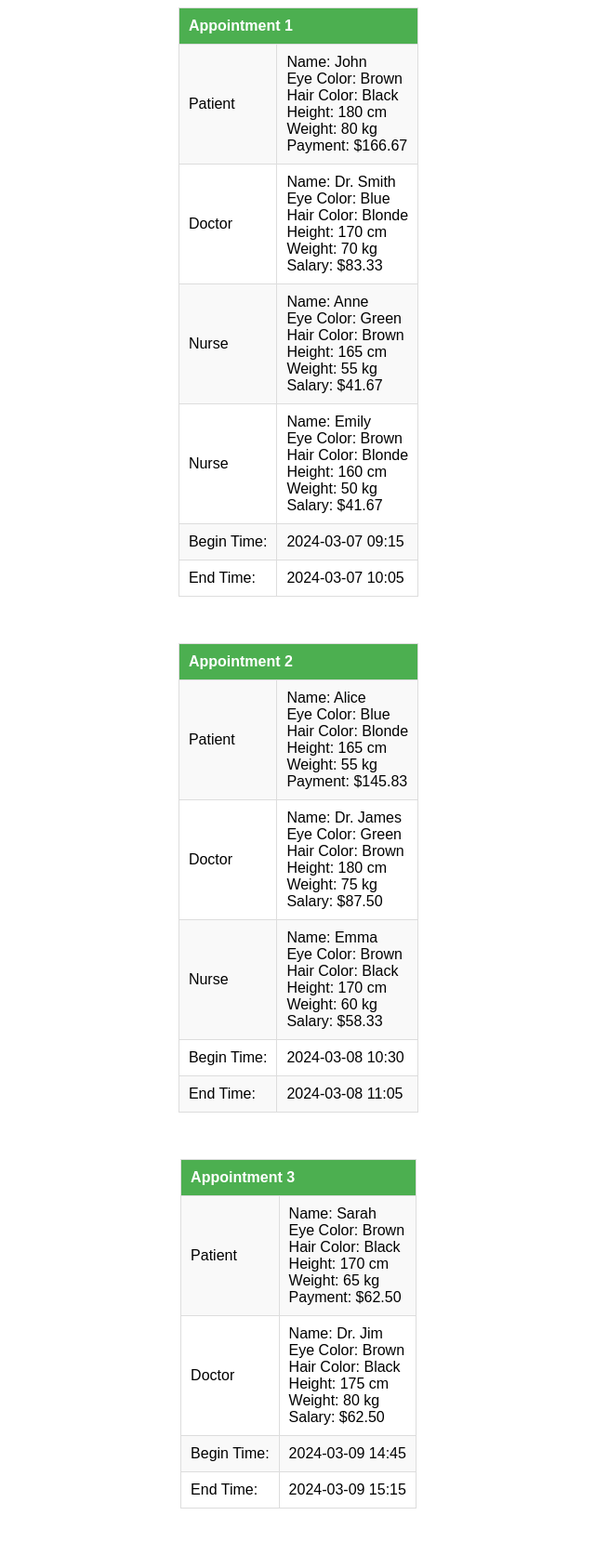
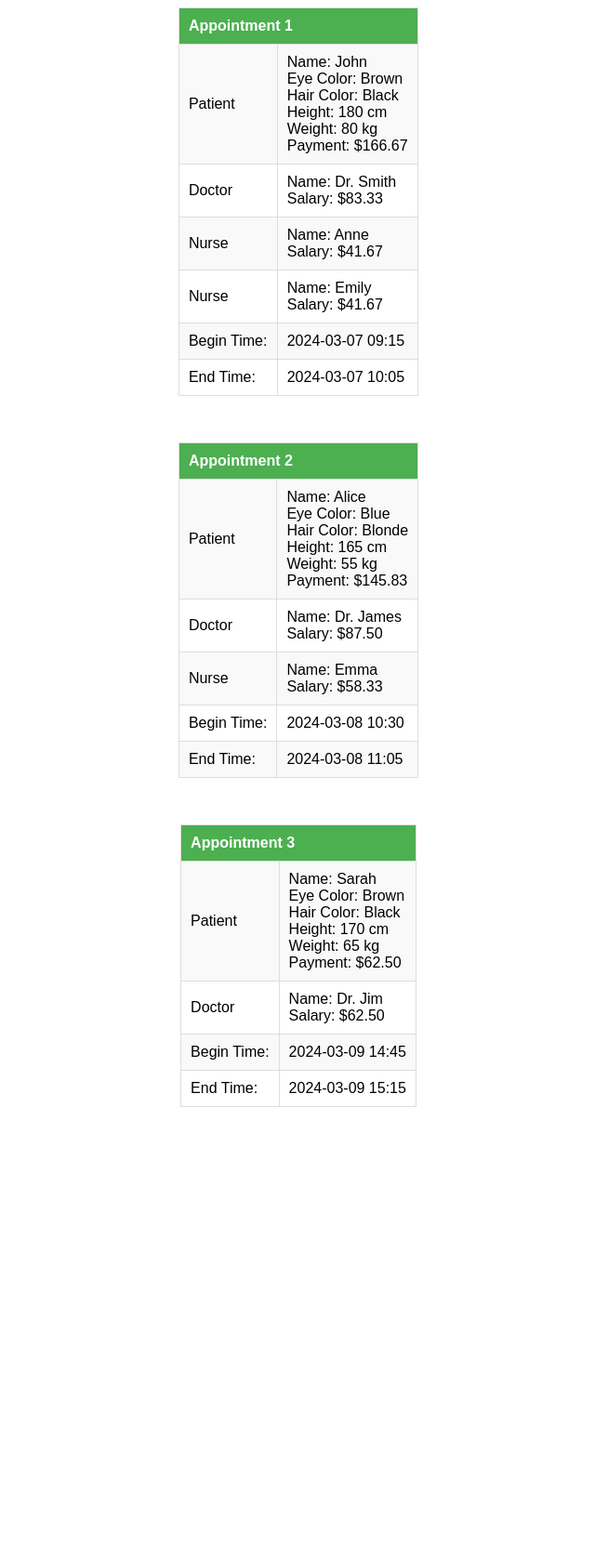
Before and after one commit to presleyouwerkerk/OOP, a PHP site: page /ziekenhuis.php in a window 1280 px wide. Shown: the whole page at 93% size, without its empty margins (319-959 px from the left). After the commit the page ends 1191 px from the top, so only its background shows below. Run offline with PHP 8.4, Linux system fonts and the light colour scheme.

Commit message:
Finished

```diff
--- a/ziekenhuis.php
+++ b/ziekenhuis.php
@@ -7,25 +7,41 @@ namespace Ziekenhuis;
 abstract class Person
 {
     private string $name;
-    private string $eyeColor;
-    private string $hairColor;
-    private float $height;
-    private float $weight;
     protected string $role;
 
-    public function __construct(string $name, string $eyeColor,
-    string $hairColor, float $height, float $weight)
+    public function __construct(string $name)
     {
         $this->name = $name;
-        $this->eyeColor = $eyeColor;
-        $this->hairColor = $hairColor;
-        $this->height = $height;
-        $this->weight = $weight;
     }
 
     public function getName(): string
     {
         return $this->name;
+    }
+
+    abstract public function setRole(string $role);
+
+    public function getRole(): string
+    {
+        return $this->role;
+    }
+}
+
+class Patient extends Person
+{
+    private string $eyeColor;
+    private string $hairColor;
+    private float $height;
+    private float $weight;
+
+    public function __construct(string $name, string $eyeColor,
+    string $hairColor, float $height, float $weight)
+    {
+        $this->eyeColor = $eyeColor;
+        $this->hairColor = $hairColor;
+        $this->height = $height;
+        $this->weight = $weight;
+        parent::__construct($name);
     }
 
     public function getEyeColor(): string
@@ -48,23 +64,6 @@ abstract class Person
         return $this->weight;
     }
 
-    abstract public function setRole(string $role);
-
-    public function getRole(): string
-    {
-        return $this->role;
-    }
-}
-
-class Patient extends Person
-{
-    public function __construct(string $name, string $eyeColor,
-    string $hairColor, float $height, float $weight)
-    {
-        parent::__construct($name, $eyeColor, $hairColor, $height,
-        $weight);
-    }
-
     public function setRole(string $role)
     {
         $this->role = $role;
@@ -80,11 +79,9 @@ abstract class Staff extends Person
 
 class Doctor extends Staff
 {
-    public function __construct(string $name, string $eyeColor,
-    string $hairColor, float $height, float $weight)
+    public function __construct(string $name)
     {
-        parent::__construct($name, $eyeColor, $hairColor,
-        $height, $weight);
+        parent::__construct($name);
     }
 
     public function setSalary(float $amount)
@@ -105,11 +102,9 @@ class Doctor extends Staff
 
 class Nurse extends Staff
 {
-    public function __construct(string $name, string $eyeColor,
-    string $hairColor, float $height, float $weight)
+    public function __construct(string $name)
     {
-        parent::__construct($name, $eyeColor,
-        $hairColor, $height, $weight);
+        parent::__construct($name);
     }
 
     public function setSalary(float $amount)
@@ -273,20 +268,12 @@ echo "</ul></td></tr>";
 
 echo "<tr><td>" . $doctor->getRole() . "</td><td><ul>";
 echo "<li>Name: " . $doctor->getName() . "</li>";
-echo "<li>Eye Color: " . $doctor->getEyeColor() . "</li>";
-echo "<li>Hair Color: " . $doctor->getHairColor() . "</li>";
-echo "<li>Height: " . $doctor->getHeight() . " cm</li>";
-echo "<li>Weight: " . $doctor->getWeight() . " kg</li>";
 echo "<li>Salary: $" . number_format($appointment->calculateTotalSalaries()[0], 2) . "</li>";
 echo "</ul></td></tr>";
 
 foreach ($appointment->getNurses() as $index => $nurse) {
     echo "<tr><td>" . $nurse->getRole() . "</td><td><ul>";
     echo "<li>Name: " . $nurse->getName() . "</li>";
-    echo "<li>Eye Color: " . $nurse->getEyeColor() . "</li>";
-    echo "<li>Hair Color: " . $nurse->getHairColor() . "</li>";
-    echo "<li>Height: " . $nurse->getHeight() . " cm</li>";
-    echo "<li>Weight: " . $nurse->getWeight() . " kg</li>";
     echo "<li>Salary: $" . number_format($appointment->calculateTotalSalaries()[1][$index], 2) . "</li>";
     echo "</ul></td></tr>";
 }
@@ -330,20 +317,12 @@ echo "</ul></td></tr>";
 
 echo "<tr><td>" . $doctor->getRole() . "</td><td><ul>";
 echo "<li>Name: " . $doctor->getName() . "</li>";
-echo "<li>Eye Color: " . $doctor->getEyeColor() . "</li>";
-echo "<li>Hair Color: " . $doctor->getHairColor() . "</li>";
-echo "<li>Height: " . $doctor->getHeight() . " cm</li>";
-echo "<li>Weight: " . $doctor->getWeight() . " kg</li>";
 echo "<li>Salary: $" . number_format($appointment->calculateTotalSalaries()[0], 2) . "</li>";
 echo "</ul></td></tr>";
 
 foreach ($appointment->getNurses() as $index => $nurse) {
     echo "<tr><td>" . $nurse->getRole() . "</td><td><ul>";
     echo "<li>Name: " . $nurse->getName() . "</li>";
-    echo "<li>Eye Color: " . $nurse->getEyeColor() . "</li>";
-    echo "<li>Hair Color: " . $nurse->getHairColor() . "</li>";
-    echo "<li>Height: " . $nurse->getHeight() . " cm</li>";
-    echo "<li>Weight: " . $nurse->getWeight() . " kg</li>";
     echo "<li>Salary: $" . number_format($appointment->calculateTotalSalaries()[1][$index], 2) . "</li>";
     echo "</ul></td></tr>";
 }
@@ -384,20 +363,12 @@ echo "</ul></td></tr>";
 
 echo "<tr><td>" . $doctor->getRole() . "</td><td><ul>";
 echo "<li>Name: " . $doctor->getName() . "</li>";
-echo "<li>Eye Color: " . $doctor->getEyeColor() . "</li>";
-echo "<li>Hair Color: " . $doctor->getHairColor() . "</li>";
-echo "<li>Height: " . $doctor->getHeight() . " cm</li>";
-echo "<li>Weight: " . $doctor->getWeight() . " kg</li>";
 echo "<li>Salary: $" . number_format($appointment->calculateTotalSalaries()[0], 2) . "</li>";
 echo "</ul></td></tr>";
 
 foreach ($appointment->getNurses() as $index => $nurse) {
     echo "<tr><td>" . $nurse->getRole() . "</td><td><ul>";
     echo "<li>Name: " . $nurse->getName() . "</li>";
-    echo "<li>Eye Color: " . $nurse->getEyeColor() . "</li>";
-    echo "<li>Hair Color: " . $nurse->getHairColor() . "</li>";
-    echo "<li>Height: " . $nurse->getHeight() . " cm</li>";
-    echo "<li>Weight: " . $nurse->getWeight() . " kg</li>";
     echo "<li>Salary: $" . number_format($appointment->calculateTotalSalaries()[1][$index], 2) . "</li>";
     echo "</ul></td></tr>";
 }
```
